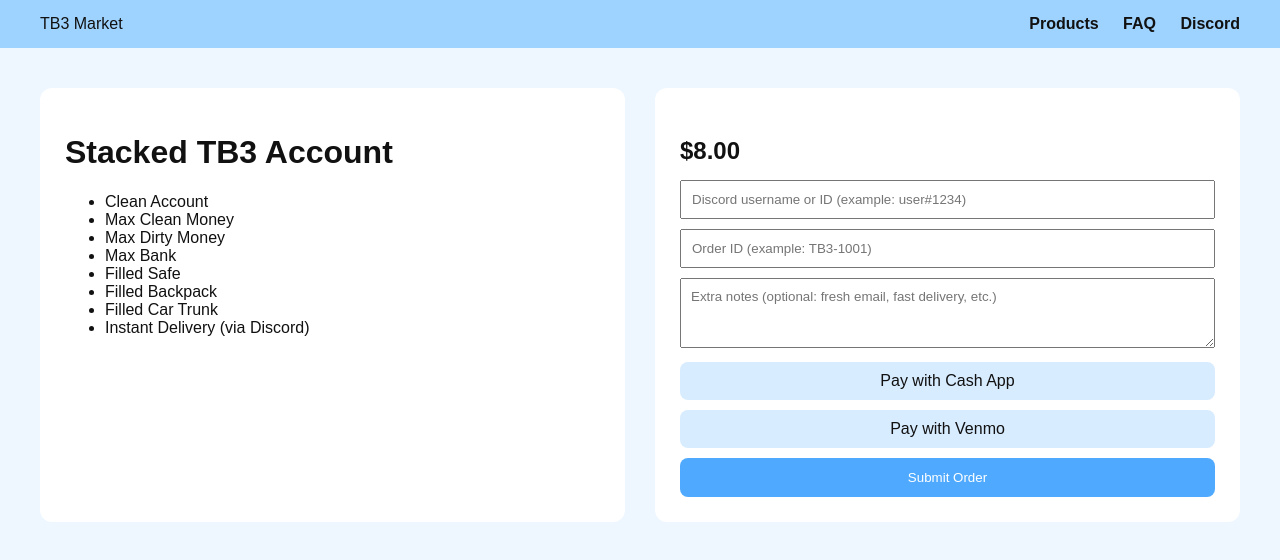
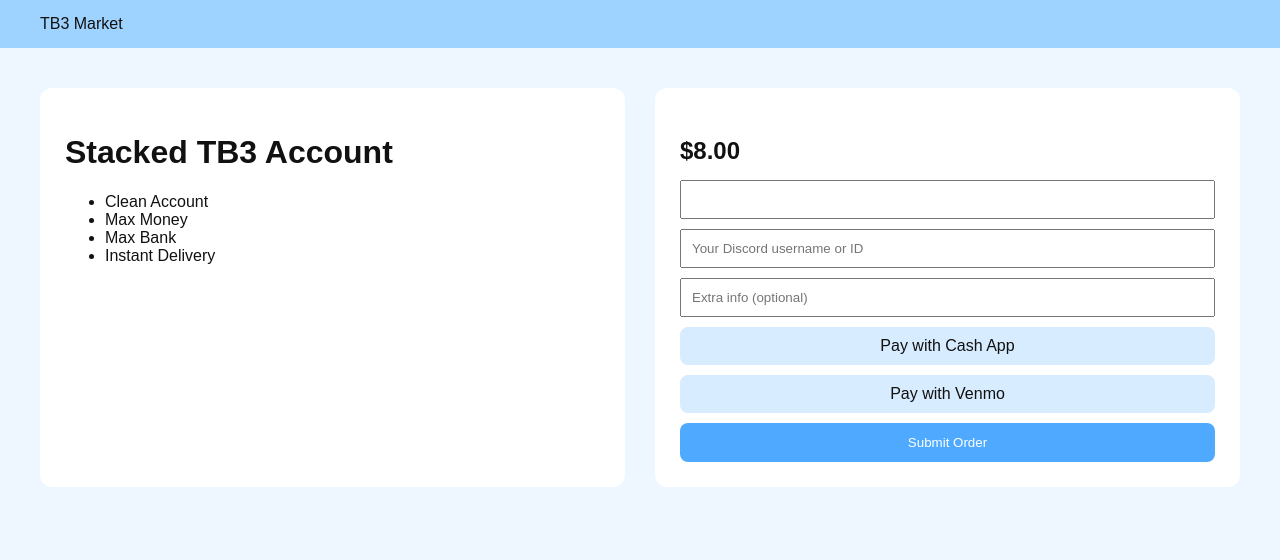
Before and after one commit to Hatemonks234/Button-Boys-Market, a plain HTML site: page product.html in a window 1280 px wide. Drawn offline with Linux system fonts and the light colour scheme.

Commit message:
Update product.html

```diff
--- a/product.html
+++ b/product.html
@@ -9,52 +9,48 @@
 
 <header class="navbar">
   <div class="logo">TB3 Market</div>
-  <nav>
-    <a href="index.html">Products</a>
-    <a href="#">FAQ</a>
-    <a href="https://discord.gg/YOURSERVER" target="_blank">Discord</a>
-  </nav>
 </header>
 
 <main class="container">
   <div class="product-page">
 
-    <!-- PRODUCT DETAILS -->
+    <!-- LEFT SIDE -->
     <div class="details">
       <h1>Stacked TB3 Account</h1>
       <ul>
         <li>Clean Account</li>
-        <li>Max Clean Money</li>
-        <li>Max Dirty Money</li>
+        <li>Max Money</li>
         <li>Max Bank</li>
-        <li>Filled Safe</li>
-        <li>Filled Backpack</li>
-        <li>Filled Car Trunk</li>
-        <li>Instant Delivery (via Discord)</li>
+        <li>Instant Delivery</li>
       </ul>
     </div>
 
-    <!-- BUY BOX -->
+    <!-- RIGHT SIDE -->
     <div class="buy-box">
       <p class="price">$8.00</p>
 
+      <!-- AUTO ORDER ID -->
+      <input
+        type="text"
+        id="orderId"
+        readonly
+      />
+
+      <!-- DISCORD -->
       <input
         type="text"
         id="discord"
-        placeholder="Discord username or ID (example: user#1234)"
+        placeholder="Your Discord username or ID"
       />
 
+      <!-- EXTRA NOTES -->
       <input
         type="text"
-        id="order"
-        placeholder="Order ID (example: TB3-1001)"
+        id="notes"
+        placeholder="Extra info (optional)"
       />
 
-      <textarea
-        id="notes"
-        placeholder="Extra notes (optional: fresh email, fast delivery, etc.)"
-      ></textarea>
-
+      <!-- PAY LINKS -->
       <a class="pay-btn" href="https://cash.app/$lozanoyol" target="_blank">
         Pay with Cash App
       </a>
@@ -63,6 +59,7 @@
         Pay with Venmo
       </a>
 
+      <!-- SUBMIT -->
       <button onclick="submitOrder()">Submit Order</button>
     </div>
 
```
